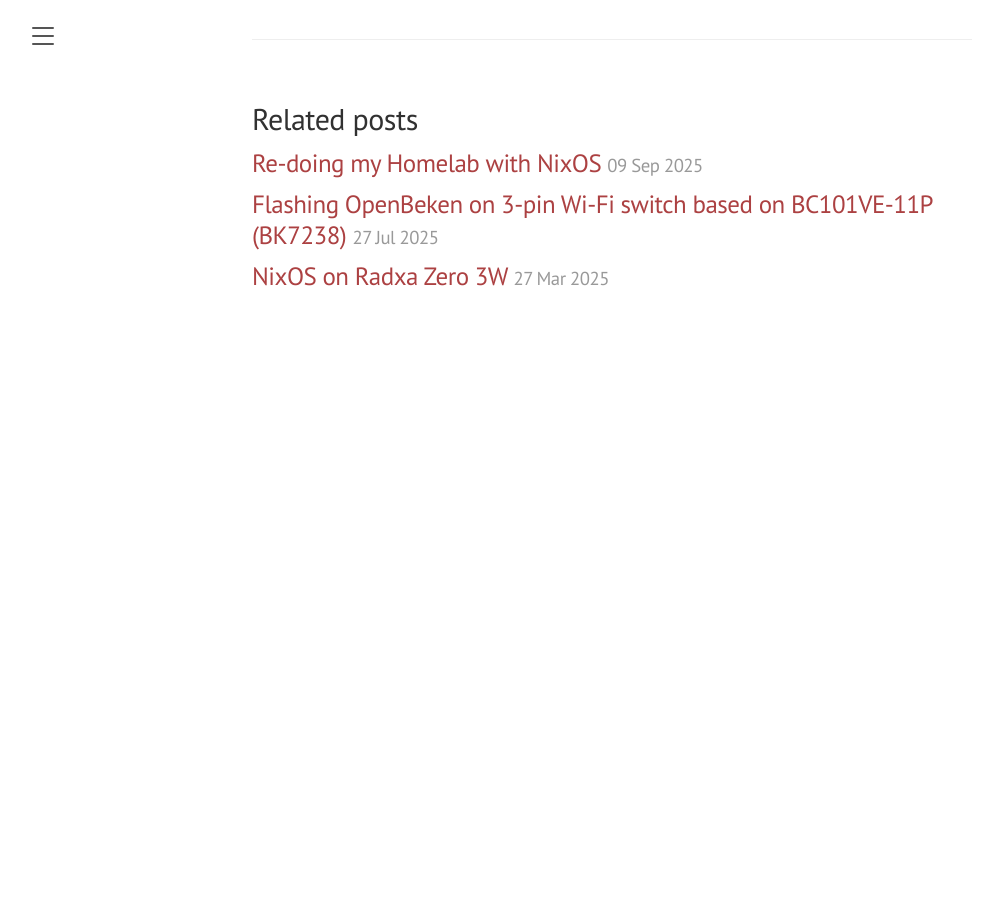
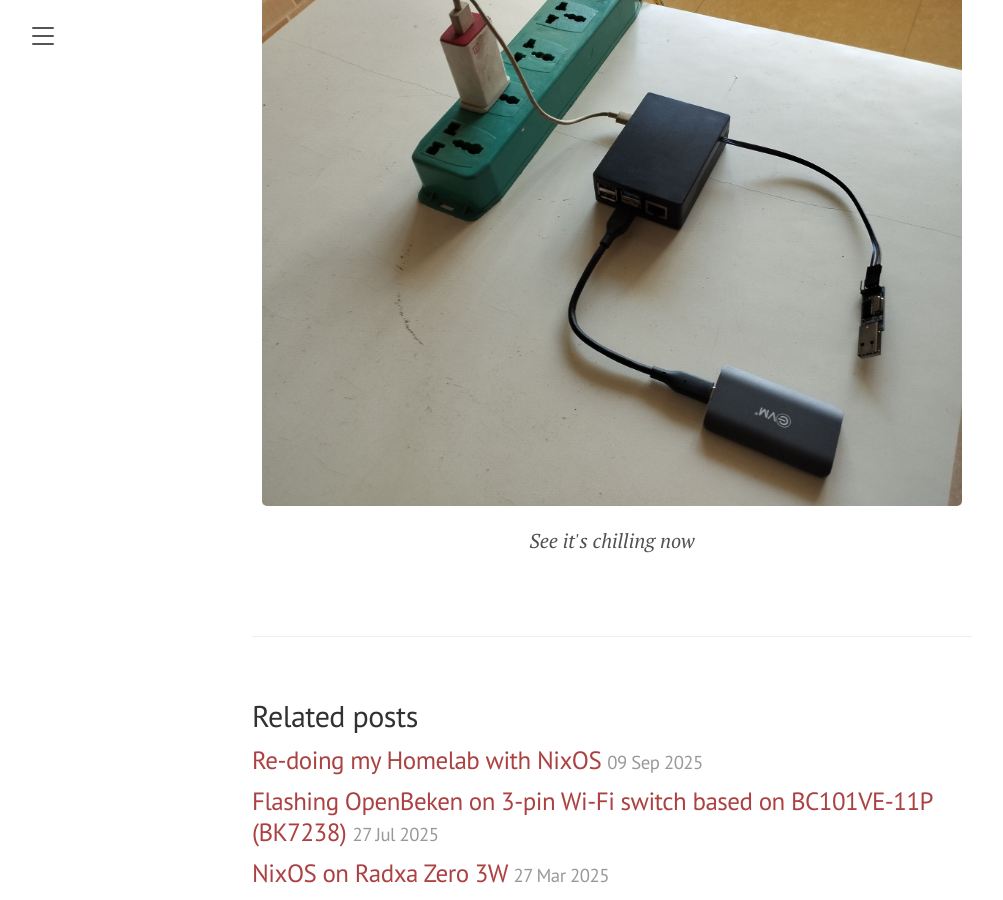
Before and after one commit to ritiek/ritiek.github.io, a Jekyll site: the page built from _posts/2023-12-26-homelabbing-on-a-raspberry-pi-4.md, in a window 1280 px wide and 900 px high, scrolled down 9029 px. Shown: the whole window, without its empty margins (28-1031 px from the left). Built offline with Jekyll 4.4.1, drawn with Linux system fonts in a browser that asks for light colours; nearby versions of some CDN libraries; before the commit the page ends 9332 px from its top, so only the background shows below that.

Commit message:
Add a picture to my older PiLab

```diff
--- a/_posts/2023-12-26-homelabbing-on-a-raspberry-pi-4.md
+++ b/_posts/2023-12-26-homelabbing-on-a-raspberry-pi-4.md
@@ -291,3 +291,8 @@
 
 This makes setting up different backup policies for different directories a bit easier, such as I like to
 take automated backup snapshots of my docker data directory more often than the my personal stuff directory.
+
+<p align="center">
+  <img src="/public/assets/IMG_20230904_144125_preview.jpeg" width="700">
+  <i>See it's chilling now</i>
+</p>
```
Also changed, not shown: public/assets/IMG_20230904_144125_preview.jpeg (added).
